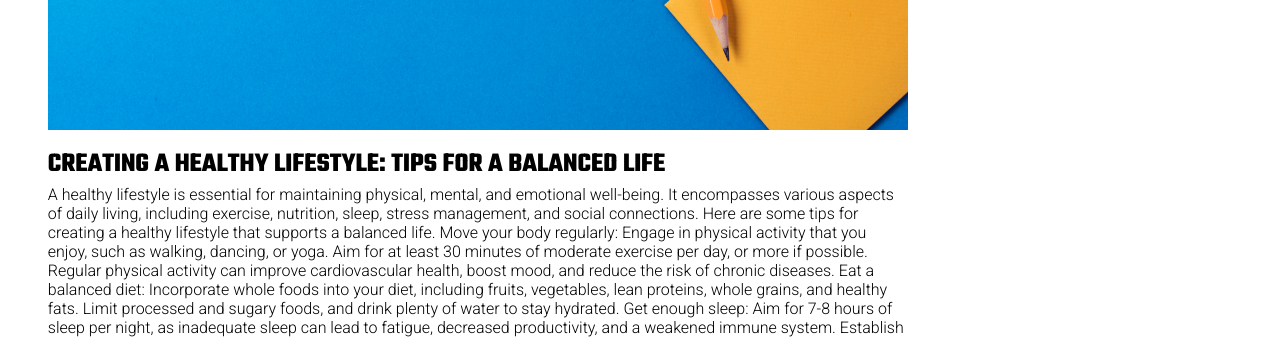
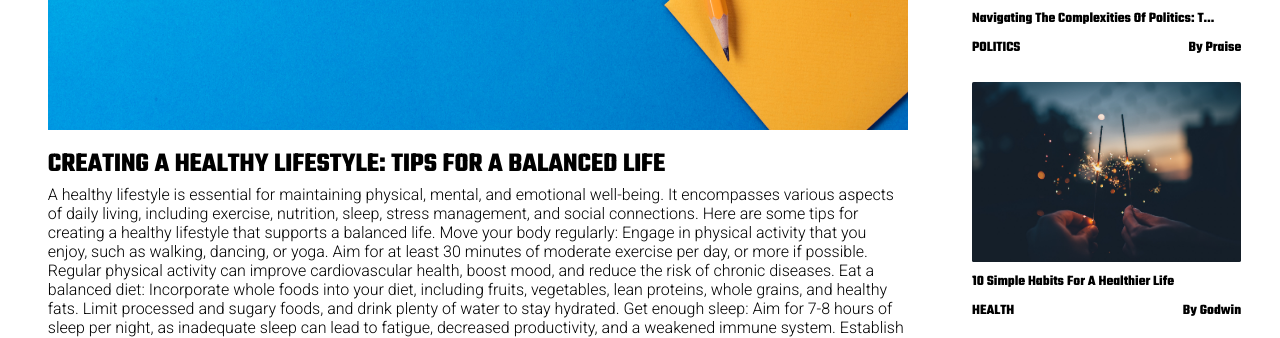
Before and after one commit to Web-By-Xhicko/Blog-0x01, a Django app: a page that uses blogApp/templates/blogApp/Single_Post.html in a window 1280 px wide. Shown: the part 600-938 px from the top of the page. Run offline with Django 4.2, Linux system fonts and the light colour scheme; data comes from the database, SQL or seed files in the repository.

Commit message:
Edited side bar functionality

```diff
--- a/blogApp/static/css/Main.css
+++ b/blogApp/static/css/Main.css
@@ -358,7 +358,7 @@ nav img{
   font-family: 'Teko', sans-serif;
   font-size: var(--FS-Heading3);
   text-align: center;
-  text-transform: capitalize;
+  text-transform: uppercase;
 }
 
 .Side-Grid{
@@ -389,7 +389,7 @@ nav img{
 
 .Side-Card a p{
   font-size: var(--FS-Paragraph-bg2);
-  padding: .6em 0 .1em 0;
+  padding: .6em 0 0 0;
 }
 
 .Side-Card-Footer{
@@ -397,7 +397,7 @@ nav img{
   flex-direction: row;
   justify-content: space-between;
   align-items: center;
-  margin: .7em 0 0 0 ;
+  margin-bottom: 1.5em;
 }
 
 .Side-Card-Footer h3{
@@ -409,7 +409,7 @@ nav img{
 
 .Side-Card-Footer p{
   color: #000;
-  font-family: 'Roboto', sans-serif;
+  font-family: 'Teko', sans-serif;
   font-size:var(--FS-Paragraph-bg2);
   text-transform: capitalize;
 }
@@ -457,7 +457,7 @@ height: 75vh;
  grid-column-start: 4;
  grid-column-end: 5;
  padding: 0 .5em 0 0 ;
- width: 70%;
+ width: 90%;
 }
 
 .Side-Content h2{
--- a/blogApp/templates/blogApp/Single_Post.html
+++ b/blogApp/templates/blogApp/Single_Post.html
@@ -59,18 +59,21 @@
 
                     <div class="Side-Content ">
                         <div class="Side-Grid">
+
                             <div class="Side-Grid-Item">
                                 <h1>Other Posts</h1>
+                                {% for sidePostItem in O_post %}
                                 <div class="Side-Card">
-                                    <img  src="{% static 'media/Blog1.jpg' %}">
-                                        <a href="#"></p>Auguste Comte (1798_1857) Is The Founder Of Positivism, A Philosophic...</p></a>
+                                    <img  src="{{ sidePostItem.Image.url }}">
+                                        <a href="{{sidePostItem.get_absolute_url}}"></p>{{sidePostItem.Title|truncatechars:43}}</p></a>
                                         <div class="Side-Card-Footer">
-                                            <h3>Technology</h3>
-                                            <p>By Benjamin</p>
+                                            <h3>{{sidePostItem.Category_Tag}}</h3>
+                                            <p>By {{sidePostItem.Last_Name}}</p>
                                         </div>
                                 </div>
+                                {% endfor %}
+                            </div>
 
-                            </div>
                         </div>
 
                     </div>
--- a/blogApp/views.py
+++ b/blogApp/views.py
@@ -26,35 +26,27 @@ def Single_Post(request, S_post):
     S_post =  get_object_or_404(Post, slug=S_post, Status='published')
     Comment = S_post.Comment.filter(Status=True)
     user_comment = None
+    O_post = Post.Newmanager.filter(Status='published').exclude(id=S_post.id)[:5]
 
-#if the comment is eqaul to the post request on the template , the code should?
     if request.method == 'POST':
-        #the post should know that the current request is a post request on the form templates
         comment_form = NewCommentForm(request.POST)
-        #if the form is valid(coreect email and if they are no empty fields)
         if comment_form.is_valid():
-            #the comment should be taken
-            user_comment = comment_form.save(commit=False)#takr the comment but dont save yet (commit=False)
-            #populate the comment in the single page post
+            user_comment = comment_form.save(commit=False)
             user_comment.Post = S_post
-            #save the comment on the single page sections for comments
             user_comment.save()
-            #redirect the the page to the current page after it has been saved
             return HttpResponseRedirect('/' + S_post.slug)
     else:
         comment_form = NewCommentForm()
+
+        print(O_post)
         return render(request,
                'blogApp/Single_Post.html',
                {
-                #telling django waht it should display on the template
-                #the single post of each post
                 'S_post': S_post,
-                #the user comments
                 'user_comment' : user_comment,
-                #other comments
                 'Comment' : Comment,
-                #comment form
                  'comment_form': comment_form,
+                 'O_post' : O_post
                   })
 
 
```
